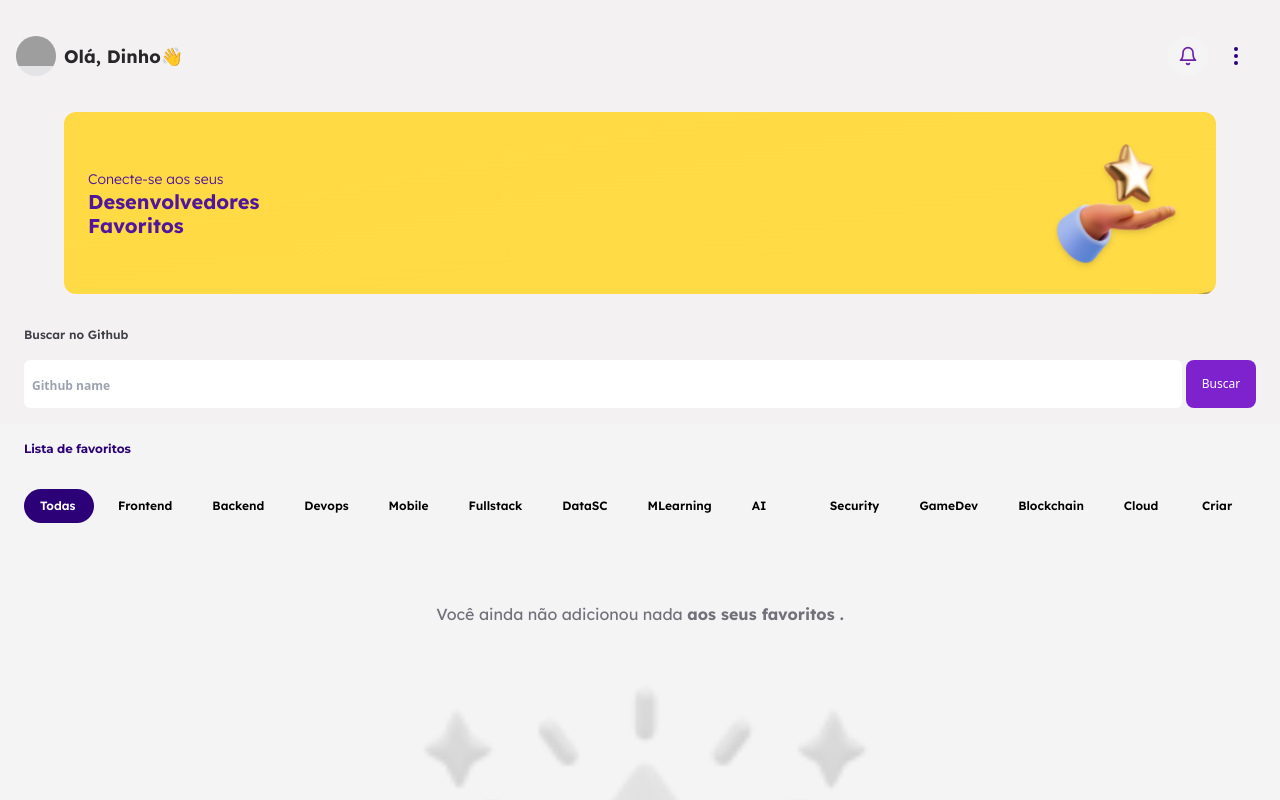
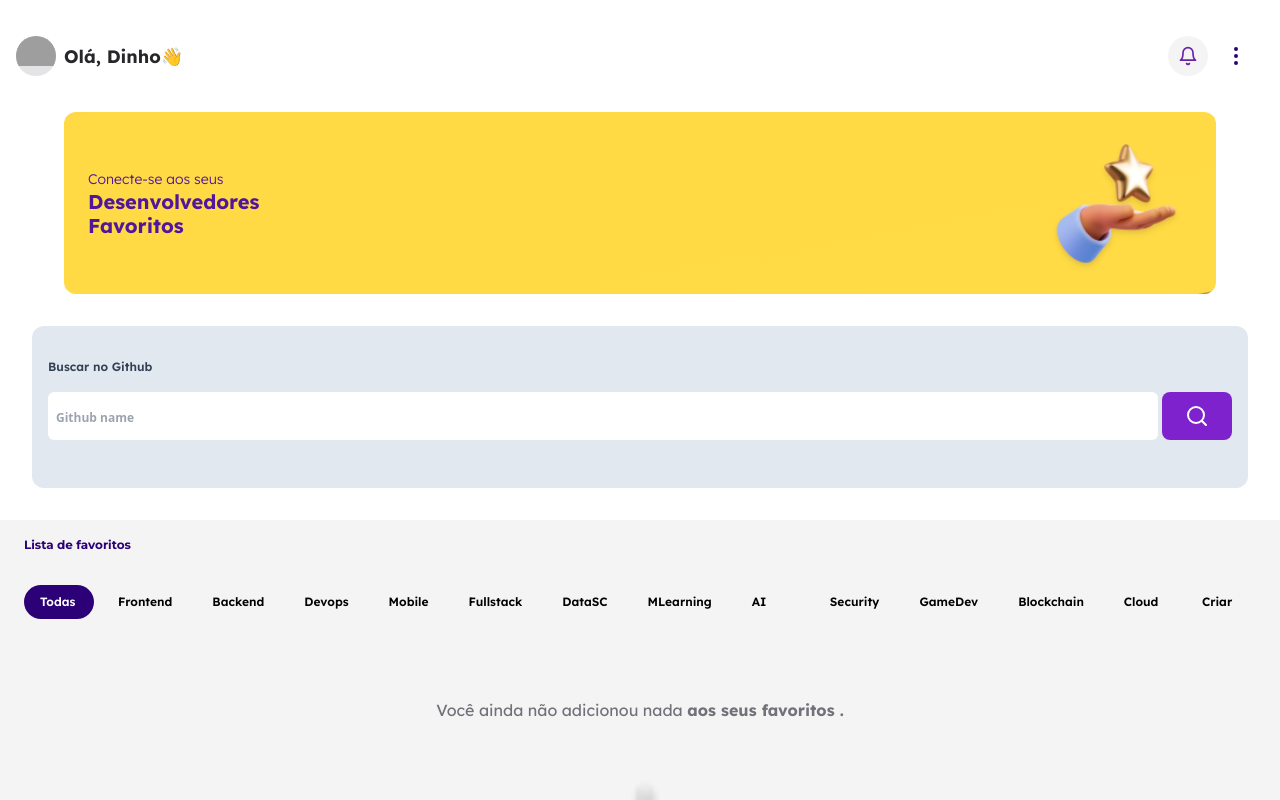
Before and after one commit to dinhoSilwa/StarHub-connect, a React (Vite) app: page / in a window 1280 px wide. Shown: the top 800 px of the page. Built offline with nearby package versions, Linux system fonts and the light colour scheme; grey boxes are pictures that could not be loaded.

Commit message:
FIX : ajust style

```diff
--- a/src/components/Home.tsx
+++ b/src/components/Home.tsx
@@ -1,17 +1,15 @@
 import { BannerSection } from "./Banner";
 import { Header } from "./Header";
-import { UserFound } from "./userfound";
 import { FavoriteList } from "./FavoriteList";
 import { SearchUser } from "./SearchUser";
 
 export const HomePage = () => {
   return (
     <>
-      <main className="bg-[#f3f1f1] flex flex-col pt-4">
+      <main className="flex flex-col pt-4">
         <Header />
         <BannerSection />
         <SearchUser />
-        <UserFound />
         <FavoriteList />
       </main>
     </>
--- a/src/components/SearchUser.tsx
+++ b/src/components/SearchUser.tsx
@@ -4,6 +4,8 @@ import { searcGithubUser } from "../controller/getgithubers";
 import { foundUserStore } from "../store/githubfound";
 import { FavoriteStorage } from "../store/Favorites";
 import clsx from "clsx";
+import { UserFound } from "./userfound";
+import { Delete, Search } from "lucide-react";
 
 export const SearchUser = () => {
   const { term, updateTerm } = userNameTerm();
@@ -17,6 +19,10 @@ export const SearchUser = () => {
   };
 
   const searchUserByUserName = () => {
+    if (term === "") {
+      alert("Digite alguma coisa");
+      return;
+    }
     const getAllUser = favoriteDataBase.some(
       (userLogin) => userLogin.login == term
     );
@@ -40,10 +46,13 @@ export const SearchUser = () => {
 
   return (
     <>
-      <form action="" className="flex flex-col px-4 py-4 gap-2 small:px-6">
+      <form
+        action=""
+        className="flex flex-col py-8 gap-4 small:px-4 bg-slate-200 w-[95%] rounded-xl mr-auto ml-auto mt-4 mb-8"
+      >
         <label
           htmlFor="githubsearch"
-          className="text-[10px] font-semibold text-zinc-700 font-LexendFont small:text-[12px] small:mb-2"
+          className="text-[10px] font-semibold text-slate-700 font-LexendFont small:text-[12px]"
         >
           Buscar no Github
         </label>
@@ -53,6 +62,7 @@ export const SearchUser = () => {
             type="text"
             value={term}
             placeholder="Github name"
+            required={true}
             onChange={handleSearch}
             className=" flex-1 bg-white pl-2 rounded-md py-2 placeholder:text-[12px] font-bold text-purple-800 text-[14px] h-12 small:text-[16px]"
           />{" "}
@@ -60,14 +70,15 @@ export const SearchUser = () => {
             type="button"
             onClick={searchUserByUserName}
             className={clsx(
-              "bg-purple-700  text-white font-medium px-2 rounded-lg text-[12px] w-[70px]",
+              "bg-purple-700 text-white font-medium px-2 rounded-lg text-[12px] w-[70px] grid place-content-center",
               { "bg-zinc-400": userFound.length > 0 }
             )}
             disabled={userFound.length > 0 ? true : false}
           >
-            Buscar
+            {userFound.length > 0 ? <Delete /> : <Search size={24} />}
           </button>
         </fieldset>
+        <UserFound />
       </form>
     </>
   );
--- a/src/components/loadinguser.tsx
+++ b/src/components/loadinguser.tsx
@@ -1,9 +1,18 @@
+import { EraserIcon } from 'lucide-react'
 import loadingUser from '../assets/banner/loadinggithub.png'
 import loadingHands from '../assets/banner/loadinghands.png'
 
 export const LoadingUser = () =>{
     return(
-        <section className='flex items-center w-[90%] bg-zinc-200 px-2 py-8 rounded-md ml-auto mr-auto justify-center gap-4 '>
+        <section className='flex items-center bg-white px-2 py-8 rounded-md ml-auto mr-auto justify-center gap-4 shadow-lg'>
+                  <button
+                type="button"
+                className=" h-8 text-purple-dark bg-purple-dark-white font-semibold px-2 rounded-md flex items-center gap-1 text-[8px]"
+
+              >
+                <EraserIcon size={12} />
+                <span className="small:text-[12px]">Limpar busca</span>
+              </button>
          <article className='flex flex-col items-start'>
          <h3 className='font-LexendFont leading-4 text-zinc-800 text-[10px] animate-bounce'>
             Procurando usuário no .....
--- a/src/components/notFounduser.tsx
+++ b/src/components/notFounduser.tsx
@@ -10,8 +10,8 @@ export const NotfoundUser = () =>{
     },[])
 
     return(
-        <section className='flex items-center w-[90%] bg-red-200 px-4 py-8 rounded-md ml-auto mr-auto justify-center gap-4'>
-            <h3 className='font-LexendFont leading-4 text-red-800 text-[12px]'>
+        <section className='flex items-center bg-white px-4 py-12 rounded-xl ml-auto mr-auto justify-center gap-4 shadow-lg'>
+            <h3 className='font-LexendFont leading-4 text-red-800 text-[14px]'>
             Nenhum resultado encontrado para <strong>"{term}"</strong> no GitHub.
             </h3>
             <img src={notfoundImg} alt="usuário não encontrado" className=' opacity-45 w-20 s'/>
--- a/src/components/userfound.tsx
+++ b/src/components/userfound.tsx
@@ -15,10 +15,7 @@ export const UserFound = () => {
   const [openStackModal, setopenStackModal] = useState(false);
   const [isStack, setisStack] = useState("");
 
-  if (isloading)
-    return (
-     <LoadingUser />
-    );
+  if (isloading) return <LoadingUser />;
   if (erroFound) return <NotfoundUser />;
 
   const handleSaveFavorites = () => {
@@ -34,6 +31,8 @@ export const UserFound = () => {
   };
 
   const saveFavoriteUser = () => {
+
+
     setopenStackModal(false);
     handleSaveFavorites();
     deleteUserFound();
@@ -61,7 +60,7 @@ export const UserFound = () => {
           },
           index
         ) => (
-          <section className="rounded-lg bg-white px-6 w-[90%] ml-auto mr-auto">
+          <section className="rounded-xl bg-white px-6 ml-auto mr-auto shadow-xl py-2">
             <div className=" flex justify-end items-center pt-2">
               <button
                 type="button"
@@ -100,12 +99,15 @@ export const UserFound = () => {
                 })}
               >
                 {openStackModal ? (
+                  <>
+                    <li className="text-[12px] font-semibold w-full my-2 text-zinc-700">Você pode adicionar uma <strong>Etiqueta</strong></li>
                     <SelectStackList
                       id={id}
                       addStack={addStack}
                       isStack={isStack}
                       setisStack={setisStack}
                     />
+                  </>
                 ) : (
                   <ul className="flex gap-4">
                     <li
```
Lines whose indentation alone changed are shown as unchanged.
